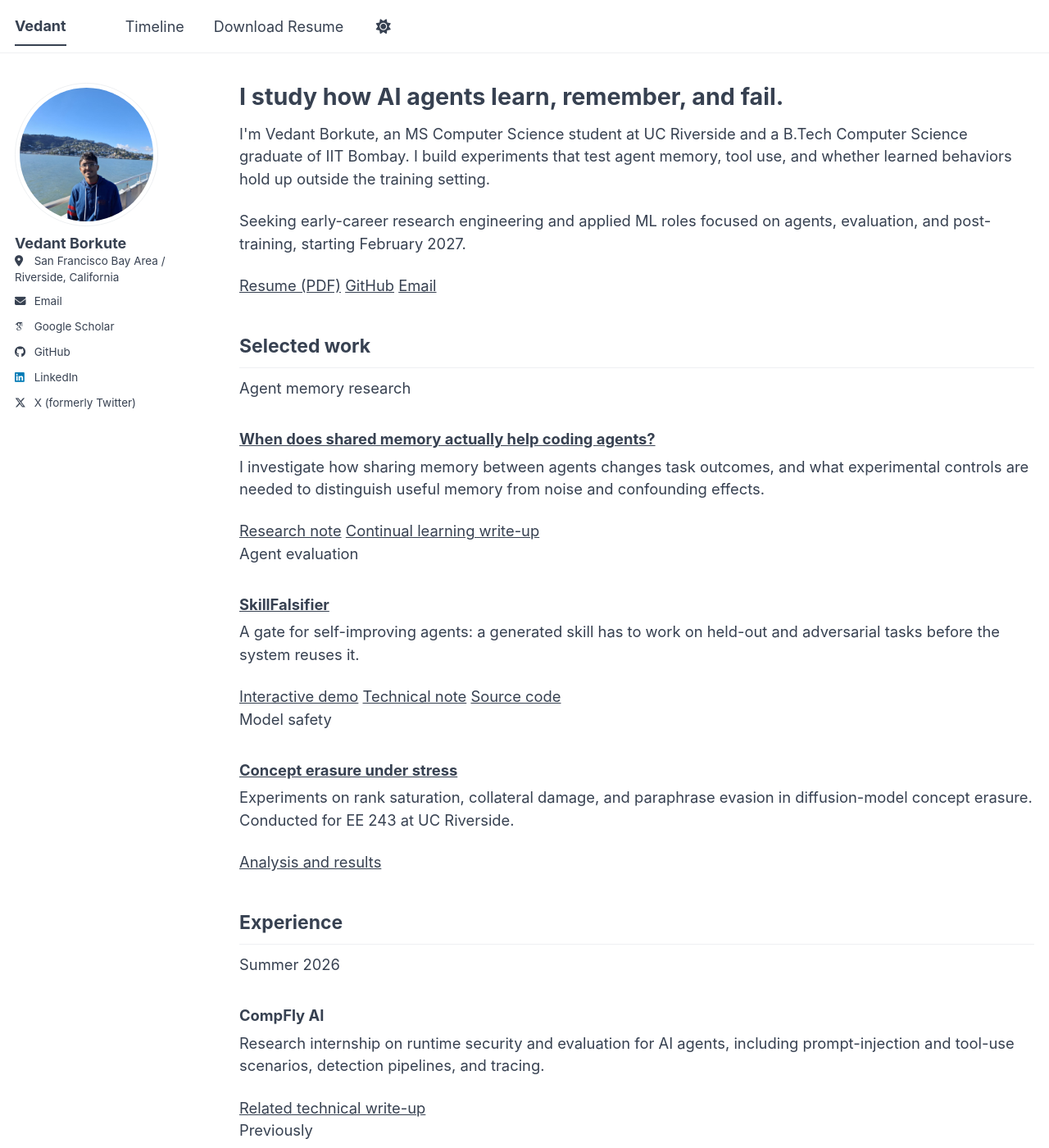
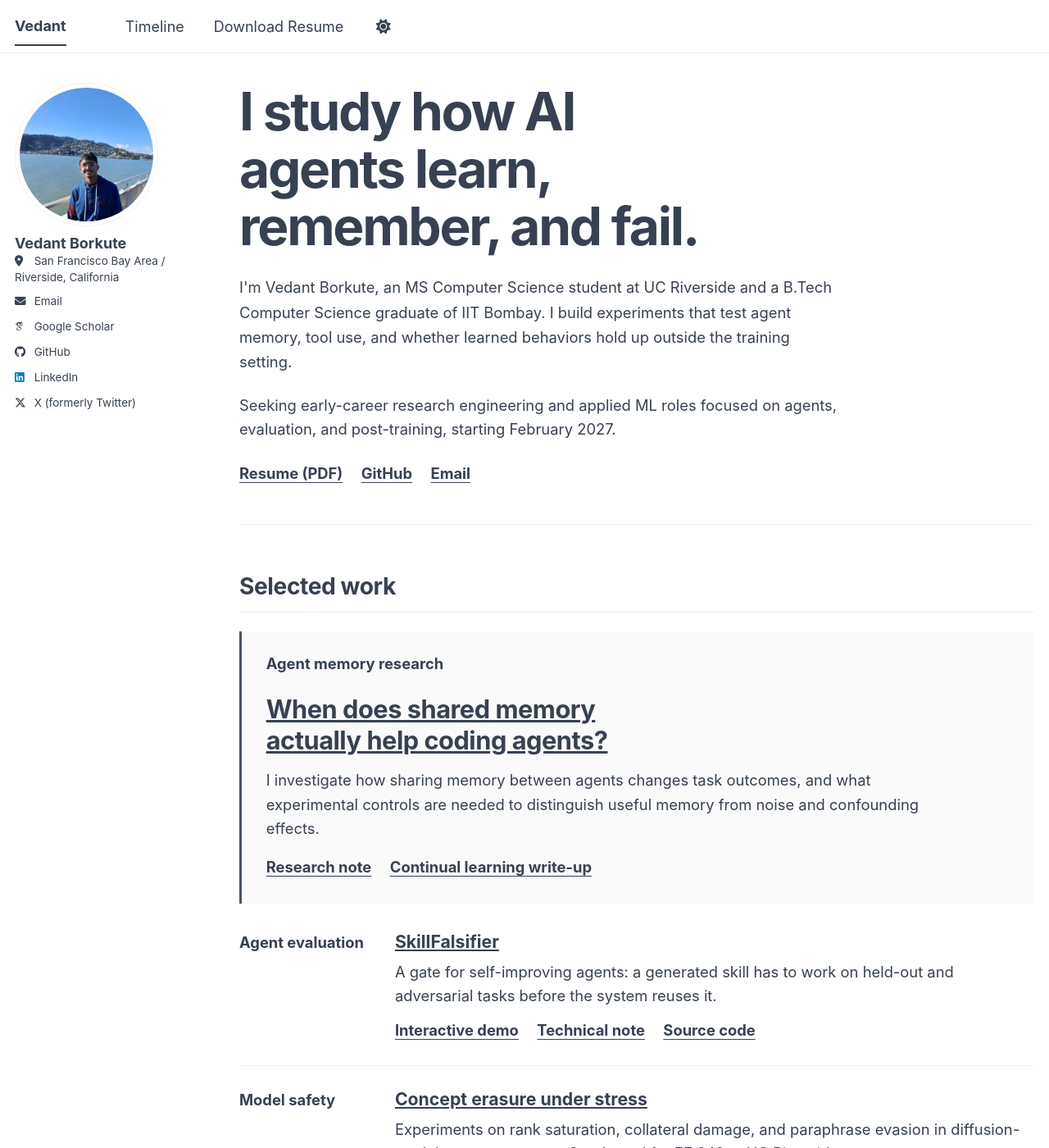
Before and after one commit to Vedant2100/vedant2100.github.io, a Jekyll site: the page built from _pages/about.md, in a window 1280 px wide and 1400 px high. Shown: the whole window at 82% size. Built offline with Jekyll 4.4.1, drawn with Linux system fonts in a browser that asks for light colours; some web fonts are replaced; a script bundle is joined from its source files by our own code; library files that are not in the unit come from our copies.

Commit message:
Replace card-grid homepage styling with quieter research-first hierarchy

```diff
--- a/assets/css/main.scss
+++ b/assets/css/main.scss
@@ -80,97 +80,183 @@
   }
 }
 
-.home-hero {
-  margin: 0 0 3rem;
-  padding: 2.25rem;
-  border: 1px solid var(--global-border-color);
-  border-radius: 0.45rem;
-  background: var(--global-bg-color);
+/* Homepage: put the work ahead of decoration. */
+.home-intro {
+  margin: 0 0 3.25rem;
+  padding: 0 0 2.5rem;
+  border-bottom: 1px solid var(--global-border-color);
 }
 
-.home-hero__eyebrow,
-.home-card__eyebrow {
-  margin: 0 0 0.75rem;
-  color: var(--global-base-color);
-  font-size: 0.72rem;
-  font-weight: 800;
-  letter-spacing: 0.14em;
+.home-intro h1 {
+  max-width: 15ch;
+  margin: 0 0 1.4rem;
+  font-size: clamp(2.4rem, 5vw, 4.15rem);
+  font-weight: 750;
+  line-height: 1.09;
+  letter-spacing: -0.035em;
+  text-wrap: balance;
 }
 
-.home-hero h1 {
-  max-width: 11em;
-  margin: 0 0 1rem;
-  font-size: clamp(2rem, 5vw, 3.6rem);
-  line-height: 1.05;
-  letter-spacing: -0.04em;
+.home-intro__dek {
+  max-width: 64ch;
+  margin: 0 0 1.2rem;
+  font-size: clamp(1.08rem, 1.6vw, 1.25rem);
+  line-height: 1.65;
 }
 
-.home-hero__lead {
-  max-width: 42rem;
-  margin-bottom: 1rem;
-  font-size: 1.25rem;
+.home-intro__availability {
+  max-width: 68ch;
+  margin: 0 0 1.2rem;
+  color: var(--global-text-color);
+  font-size: 0.94rem;
   line-height: 1.55;
 }
 
-.home-hero__actions {
+.home-intro__links,
+.home-links {
   display: flex;
   flex-wrap: wrap;
-  gap: 0.65rem;
-  margin-top: 1.5rem;
+  align-items: baseline;
+  gap: 0.4rem 1.25rem;
 }
 
-.home-hero__actions .btn {
-  margin: 0;
+.home-intro__links a,
+.home-links a {
+  display: inline-block;
+  padding: 0.15rem 0;
+  font-weight: 650;
+  text-decoration: underline;
+  text-underline-offset: 0.22em;
 }
 
-.home-grid {
-  display: grid;
-  gap: 1rem;
-  margin: 1rem 0 2.5rem;
+.home-section {
+  margin: 0 0 3.6rem;
 }
 
-.home-grid--two {
-  grid-template-columns: repeat(2, minmax(0, 1fr));
+.home-section h2 {
+  margin: 0 0 1.25rem;
+  font-size: clamp(1.45rem, 2.2vw, 1.7rem);
+  letter-spacing: -0.015em;
+  line-height: 1.2;
 }
 
-.home-card {
-  padding: 1.4rem;
-  border: 1px solid var(--global-border-color);
-  border-radius: 0.45rem;
-  background: var(--global-code-background-color);
+.home-section[id] {
+  scroll-margin-top: 5.5rem;
 }
 
-.home-card--accent {
-  border-top: 0;
-}
-
-.home-card h3 {
-  margin: 0 0 0.65rem;
-  font-size: 1.18rem;
-}
-
-.home-card p:last-child {
-  margin-bottom: 0;
-}
-
-.home-card__link {
-  display: inline-block;
-  margin-top: 0.8rem;
-  font-weight: 700;
-}
-
-.home-footer-note {
-  margin-top: 1.5rem;
-  padding: 1.2rem 1.4rem;
+.home-feature {
+  margin: 0 0 0.35rem;
+  padding: 1.5rem 1.65rem 1.55rem;
   border-left: 3px solid var(--global-base-color);
   background: var(--global-code-background-color);
 }
 
-.home-hero__availability {
-  margin-top: 1.25rem;
-  padding-top: 1rem;
+.home-feature h3 {
+  max-width: 26ch;
+  margin: 0 0 0.8rem;
+  font-size: clamp(1.35rem, 2.4vw, 1.8rem);
+  line-height: 1.25;
+  letter-spacing: -0.015em;
+  text-wrap: balance;
+}
+
+.home-feature > p:not(.home-kind) {
+  max-width: 70ch;
+  margin-bottom: 0.85rem;
+  line-height: 1.62;
+}
+
+.home-kind {
+  margin: 0 0 0.6rem;
+  color: var(--global-text-color);
+  font-size: 0.82rem;
+  font-weight: 650;
+  line-height: 1.35;
+}
+
+.home-item {
+  display: grid;
+  grid-template-columns: minmax(7.5rem, 9rem) minmax(0, 1fr);
+  gap: 0.75rem 1.55rem;
+  padding: 1.45rem 0;
+  border-bottom: 1px solid var(--global-border-color);
+}
+
+.home-item > .home-kind {
+  padding-top: 0.15rem;
+}
+
+.home-item h3 {
+  margin: 0 0 0.45rem;
+  font-size: 1.18rem;
+  line-height: 1.33;
+}
+
+.home-item p:not(.home-kind) {
+  max-width: 68ch;
+  margin: 0 0 0.6rem;
+  line-height: 1.6;
+}
+
+.home-index {
+  display: grid;
+  grid-template-columns: repeat(2, minmax(0, 1fr));
+  gap: 0 2rem;
+  padding: 0;
+  margin: 0;
+  list-style: none;
   border-top: 1px solid var(--global-border-color);
-  color: var(--global-text-color);
+}
+
+.home-index li {
+  min-width: 0;
+  padding: 0.9rem 0 1rem;
+  border-bottom: 1px solid var(--global-border-color);
+}
+
+.home-index a {
+  display: inline-block;
+  margin-bottom: 0.25rem;
+  font-weight: 700;
+}
+
+.home-index span {
+  display: block;
+  line-height: 1.55;
+  font-size: 0.92rem;
+  overflow-wrap: anywhere;
+}
+
+.home-writing {
+  margin: 0;
+  padding-left: 1.25rem;
+}
+
+.home-writing li {
+  margin: 0 0 0.7rem;
+}
+
+.home-contact {
+  padding-top: 1.4rem;
+  border-top: 1px solid var(--global-border-color);
+}
+
+.home-service {
+  margin-top: 0.85rem;
+  font-size: 0.9rem;
+}
+
+.home-intro a:focus-visible,
+.home-section a:focus-visible {
+  outline: 2px solid var(--global-base-color);
+  outline-offset: 4px;
+  border-radius: 2px;
+}
+
+.home-intro a,
+.home-section a {
+  overflow-wrap: anywhere;
+  touch-action: manipulation;
 }
 
 .timeline {
@@ -218,19 +304,33 @@
   margin-bottom: 0;
 }
 
-@media (max-width: 900px) {
-  .home-grid--two {
+@media (max-width: 800px) {
+  .home-index {
     grid-template-columns: 1fr;
   }
 }
 
 @media (max-width: 700px) {
-  .home-hero {
-    padding: 1.4rem;
+  .home-intro {
+    margin-bottom: 2.5rem;
+    padding-bottom: 1.75rem;
   }
 
-  .home-hero__actions .btn {
-    width: 100%;
-    text-align: center;
+  .home-intro h1 {
+    max-width: none;
+  }
+
+  .home-section {
+    margin-bottom: 2.75rem;
+  }
+
+  .home-feature {
+    padding: 1.2rem 1.15rem;
+  }
+
+  .home-item {
+    grid-template-columns: 1fr;
+    gap: 0.15rem;
+    padding: 1.2rem 0;
   }
 }
```
